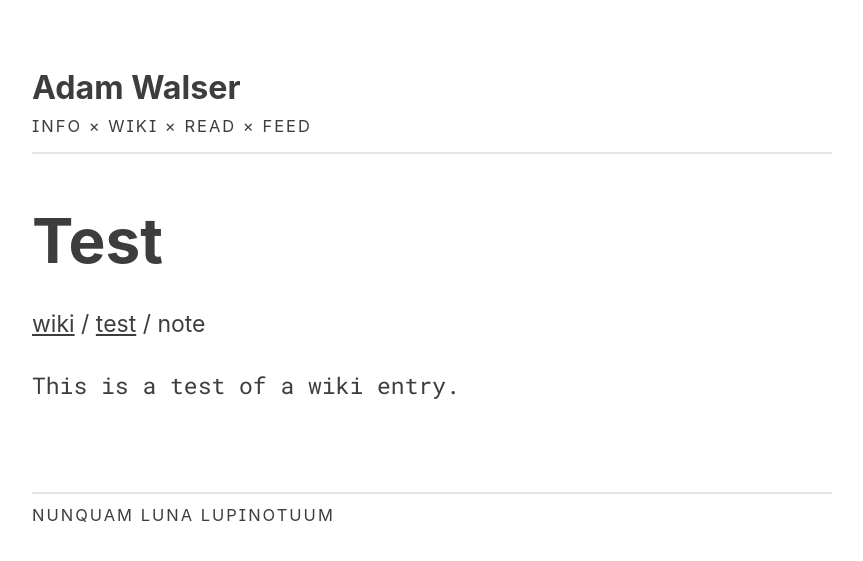
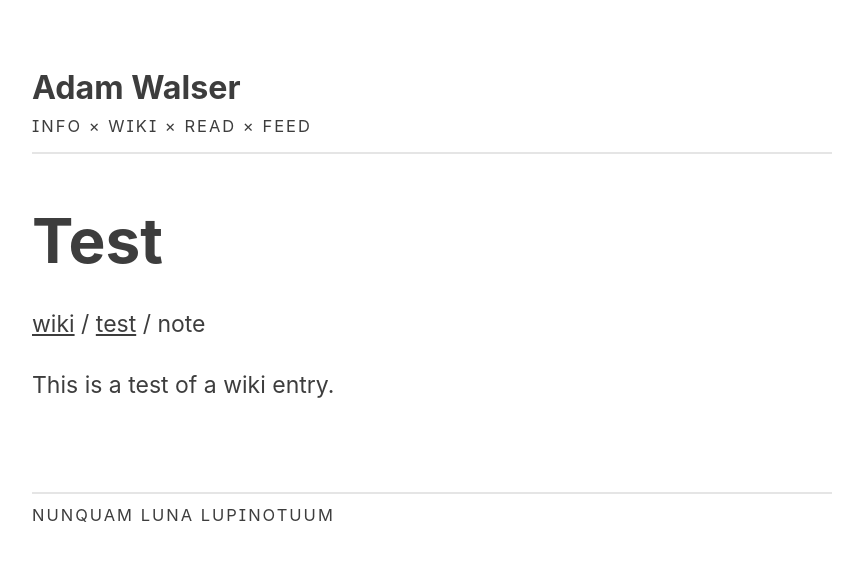
Before and after one commit to ajpwalser/ajpwalser.github.io, a Jekyll site: the page built from wiki/test/note.md, in a window 1280 px wide. Shown: the top 561 px of the page, without its empty margins (208-1071 px from the left). Built offline with Jekyll 4.4.1, drawn with Linux system fonts in a browser that asks for light colours; some web fonts are replaced.

Commit message:
Update entry.html

```diff
--- a/_layouts/entry.html
+++ b/_layouts/entry.html
@@ -20,6 +20,6 @@ layout: default
 {% endfor %}
 </p>
 
-<div class="wiki">{{ content }}</div>
+{{ content }}
 
 <div class="spacer"><div>
```
